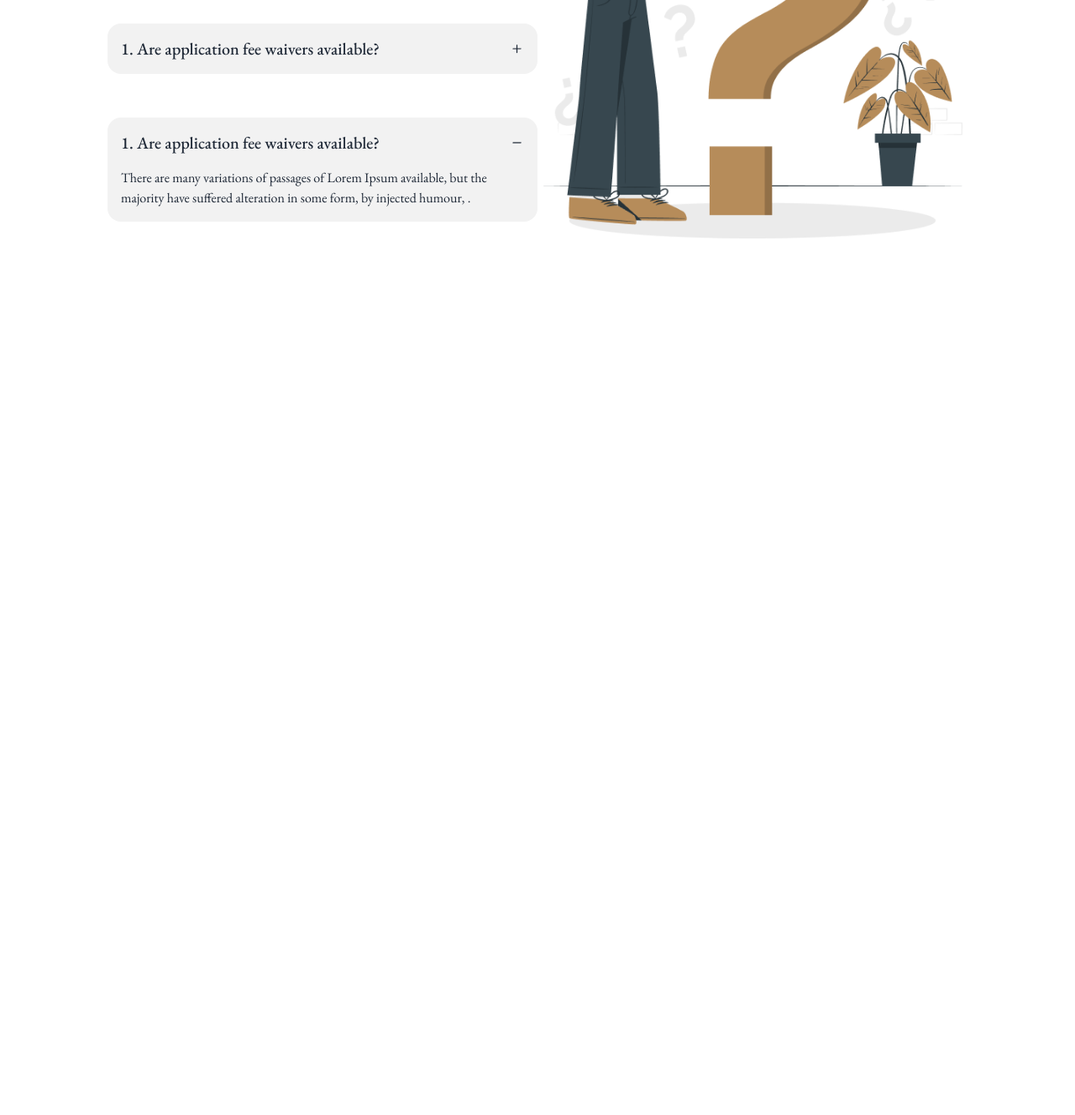
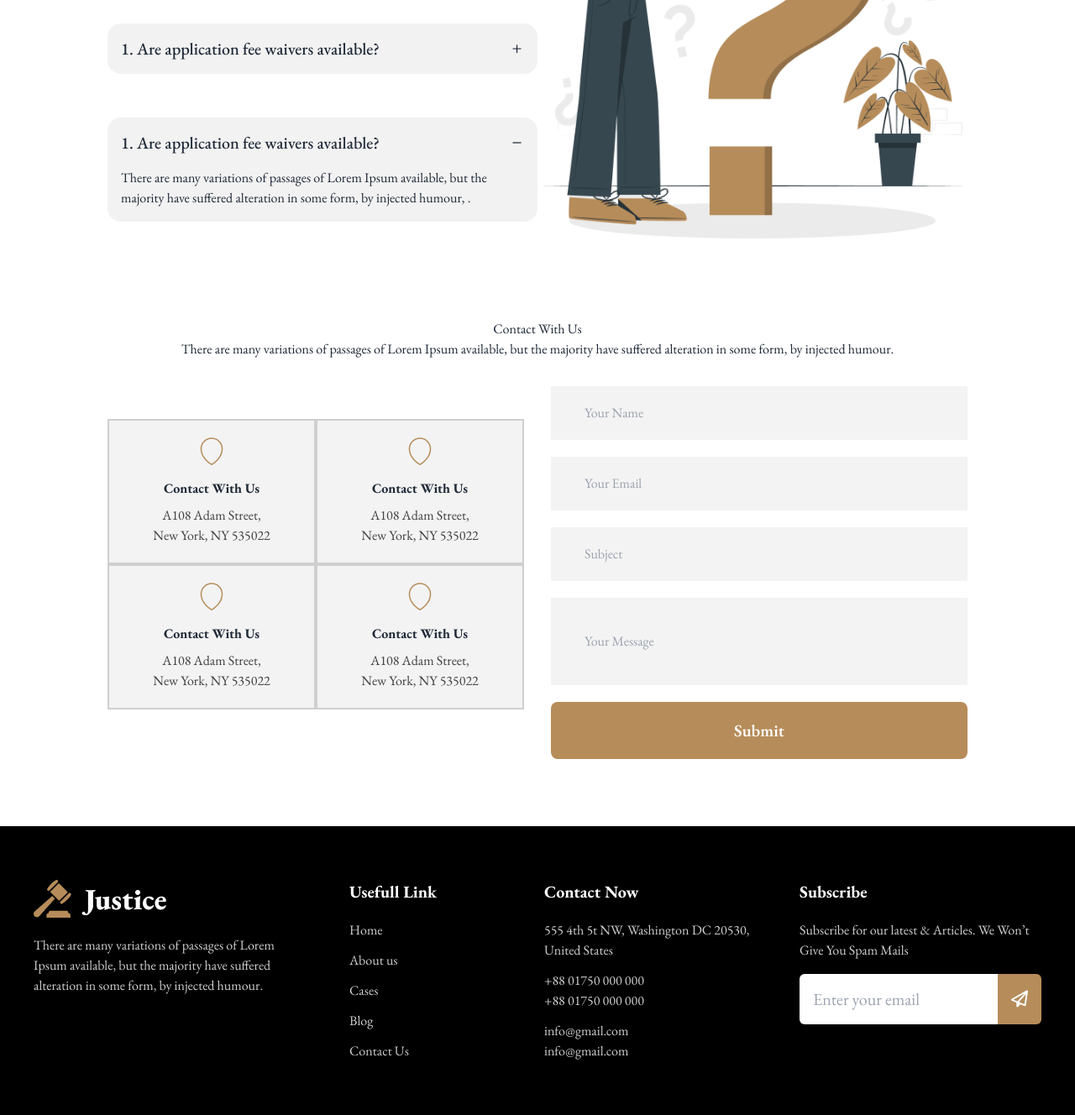
Before and after one commit to rakibhossain2025/Legal-solution-, a plain HTML site: page index.html in a window 1280 px wide. Shown: the part 2155-3483 px from the top of the page at 84% size. Before the commit the page ends 2455 px from the top, so only its background shows below. Drawn offline with nearby package versions, Linux system fonts and the light colour scheme.

Commit message:
contact add

```diff
--- a/index.html
+++ b/index.html
@@ -4,11 +4,20 @@
   <meta charset="UTF-8">
   <meta name="viewport" content="width=device-width, initial-scale=1.0">
   <title>Legal- solution- resources</title>
+
+  <link rel="shortcut icon" href="images/education.png" type="image/x-icon">
+
   <script src="https://cdn.tailwindcss.com"></script>
+
   <link href="https://cdn.jsdelivr.net/npm/daisyui@4.12.23/dist/full.min.css" rel="stylesheet" type="text/css" />
+
   <link rel="preconnect" href="https://fonts.googleapis.com">
+
   <link rel="preconnect" href="https://fonts.gstatic.com" crossorigin>
+
   <link href="https://fonts.googleapis.com/css2?family=EB+Garamond:ital,wght@0,400..800;1,400..800&display=swap" rel="stylesheet">
+
+  <link rel="stylesheet" href="https://cdnjs.cloudflare.com/ajax/libs/font-awesome/6.7.2/css/all.min.css" integrity="sha512-Evv84Mr4kqVGRNSgIGL/F/aIDqQb7xQ2vcrdIwxfjThSH8CSR7PBEakCr51Ck+w+/U6swU2Im1vVX0SVk9ABhg==" crossorigin="anonymous" referrerpolicy="no-referrer" />
 
   <style>
     .fonts-primary{
@@ -167,45 +176,104 @@
      </div>
    </div>
   </div>
+  <!-- contact ans
+    <div>
+      <div class=" w-auto">
+      <div class="bg-green-400 p-14">
 
+        <h3 class="font-extrabold text-sxl">Address</h3>
+        <p class="text-[#707070] text-sm">A108 Adam Street,<br>
+          New York, NY 535022</p>
+      </div>
+       </div>
+    </div> -->
+
+    <div>
+      <div class="text-center">
+        <h2>Contact With Us</h2>
+        <p>There are many variations of passages of Lorem Ipsum available, but the majority have suffered alteration in some form, by injected humour.</p>
+      </div>
+      <!-- box conant -->
+      <div class="md:flex items-center gap-8 mt-8 ">
+        <!-- left content  -->
+        <div class="grid text-center grid-cols-2 mb-5 md:w-1/2">
+          <div class="justify-center flex flex-col items-center gap-2 border-2 p-10 md:p-5 bg-[#F3F3F3] border-[#CFCFCF]">
+            <img src="images/address.png" alt="">
+            <h2 class="mt-2 text-base font-bold">Contact With Us</h2>
+            <p class="text-[#424040]">A108 Adam Street,<br>
+              New York, NY 535022</p>
+          </div>
+          <div class="justify-center flex flex-col items-center gap-2 border-2 p-10 md:p-5 bg-[#F3F3F3] border-[#CFCFCF]">
+            <img src="images/address.png" alt="">
+            <h2 class="mt-2 text-base font-bold">Contact With Us</h2>
+            <p class="text-[#424040]">A108 Adam Street,<br>
+              New York, NY 535022</p>
+          </div>
+          <div class="justify-center flex flex-col items-center gap-2 border-2 p-10 md:p-5 bg-[#F3F3F3] border-[#CFCFCF]">
+            <img src="images/address.png" alt="">
+            <h2 class="mt-2 text-base font-bold">Contact With Us</h2>
+            <p class="text-[#424040]">A108 Adam Street,<br>
+              New York, NY 535022</p>
+          </div>
+          <div class="justify-center flex flex-col items-center gap-2 border-2 p-10 md:p-5 bg-[#F3F3F3] border-[#CFCFCF]">
+            <img src="images/address.png" alt="">
+            <h2 class="mt-2 text-base font-bold">Contact With Us</h2>
+            <p class="text-[#424040]">A108 Adam Street,<br>
+              New York, NY 535022</p>
+          </div>
+        </div>
+        <!-- right contant  -->
+        <div class="md:w-1/2 space-y-5">
+            <input class="bg-[#F3F3F3] pl-10 py-5 w-full" type="text" name="name" placeholder="Your Name" id="" required>
+            <input class="bg-[#F3F3F3] pl-10 py-5 w-full" type="email" name="" id="" placeholder="Your Email" required>
+            <input class="bg-[#F3F3F3] pl-10 py-5 w-full" type="text" name="" id="" placeholder="Subject" required>
+            <input class="bg-[#F3F3F3] pl-10 py-10 w-full " type="text" name="" id="" placeholder="Your Message" required>
+            <input class="bg-[#B68C5A] rounded-lg text-white py-5 w-full font-semibold text-xl text-center" type="submit" value="Submit">
+        </div>
+      </div>
+    </div>
   </main>
-  <!-- footer  -->
-  <!-- <footer class="footer mt-20 bg-base-200 text-base-content p-10">
-    <nav>
-      <h6 class="footer-title">Services</h6>
-      <a class="link link-hover">Branding</a>
-      <a class="link link-hover">Design</a>
-      <a class="link link-hover">Marketing</a>
-      <a class="link link-hover">Advertisement</a>
-    </nav>
-    <nav>
-      <h6 class="footer-title">Company</h6>
-      <a class="link link-hover">About us</a>
-      <a class="link link-hover">Contact</a>
-      <a class="link link-hover">Jobs</a>
-      <a class="link link-hover">Press kit</a>
-    </nav>
-    <nav>
-      <h6 class="footer-title">Legal</h6>
-      <a class="link link-hover">Terms of use</a>
-      <a class="link link-hover">Privacy policy</a>
-      <a class="link link-hover">Cookie policy</a>
-    </nav>
-    <form>
-      <h6 class="footer-title">Newsletter</h6>
-      <fieldset class="form-control w-80">
-        <label class="label">
-          <span class="label-text">Enter your email address</span>
-        </label>
-        <div class="join">
-          <input
-            type="text"
-            placeholder="username@site.com"
-            class="input input-bordered join-item" />
-          <button class="btn btn-primary join-item">Subscribe</button>
+
+
+
+
+  <!-- footer  " bg-base-200 text-base-content" -->
+   <footer class="bg-black text-white mt-20">
+    <div class="grid md:grid-cols-4 text-center md:text-left gap-4 py-16 px-10">
+      <div class="">
+        <img src="images/logo.png" alt="">
+        <p class="text-[#CFCFCF] mt-5">There are many variations of passages of Lorem Ipsum available, but the majority have suffered alteration in some form, by injected humour.</p>
+      </div>
+      <div>
+        <div class="w-1/2 mx-auto">
+          <h3 class="font-bold text-xl mb-5">Usefull Link</h3>
+          <ul class="text-[#CFCFCF] space-y-3">
+            <li><a href="">Home</a></li>
+            <li><a href="">About us</a></li>
+            <li><a href="">Cases</a></li>
+            <li><a href="">Blog</a></li>
+            <li><a href="">Contact Us</a></li>
+          </ul>
         </div>
-      </fieldset>
-    </form>
-  </footer> -->
+      </div>
+      <div class=" space-y-3">
+        <h3 class="font-bold text-xl mb-5">Contact Now</h3>
+        <p class="text-[#CFCFCF]">555 4th 5t NW, Washington
+          DC 20530, United States</p>
+        <p class="text-[#CFCFCF]">+88 01750 000 000<br>
+          +88 01750 000 000</p>
+        <p class="text-[#CFCFCF]">info@gmail.com<br>
+          info@gmail.com</p>
+      </div>
+      <div>
+        <h3 class="font-bold text-xl mb-5">Subscribe</h3>
+        <p class="text-[#CFCFCF] mb-4">Subscribe for our latest & Articles. We Won’t Give You Spam Mails</p>
+        <div class="flex justify-center flex-row gap-0 ">
+          <input class="text-black rounded-l-md  outline-none pl-4 text-xl w-full" type="email" name="email" placeholder="Enter your email">
+        <a href="https://mail.google.com/" target="_blank" class="cursor-pointer bg-[#B68C5A] text-xl rounded-r-md p-4"><i class="fa-regular fa-paper-plane"></i></a>
+        </div>
+      </div>
+    </div>
+  </footer>
 </body>
 </html>
```
